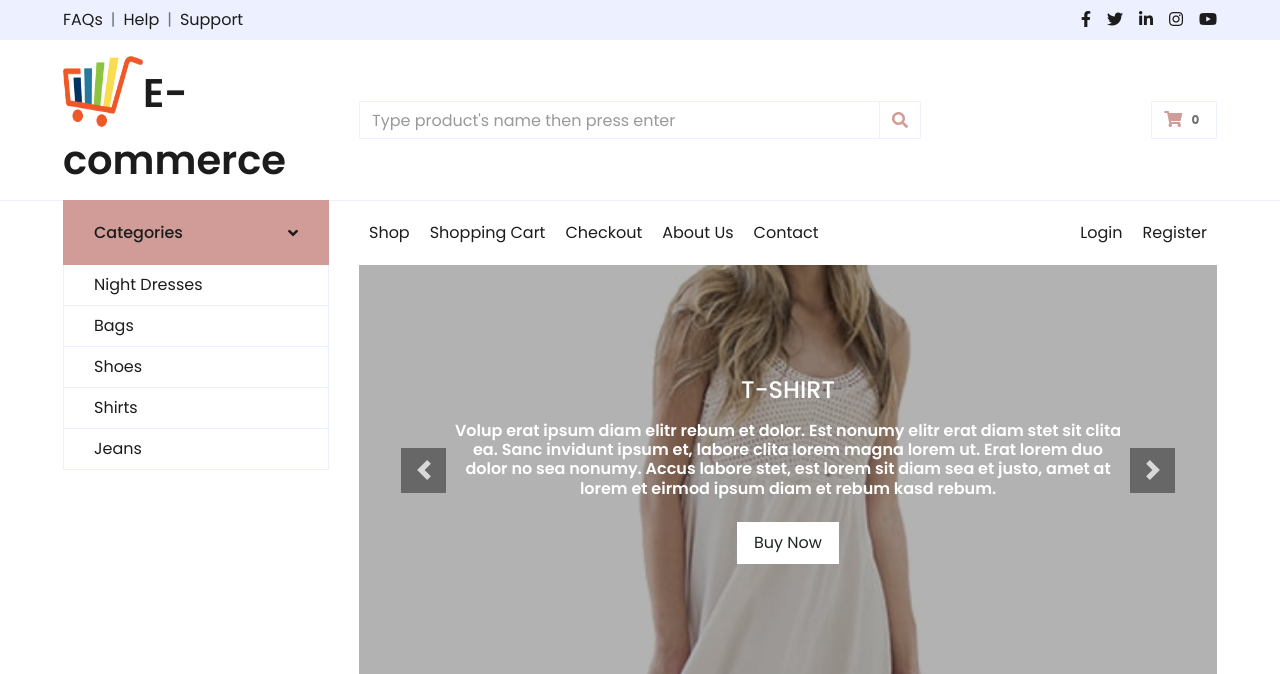
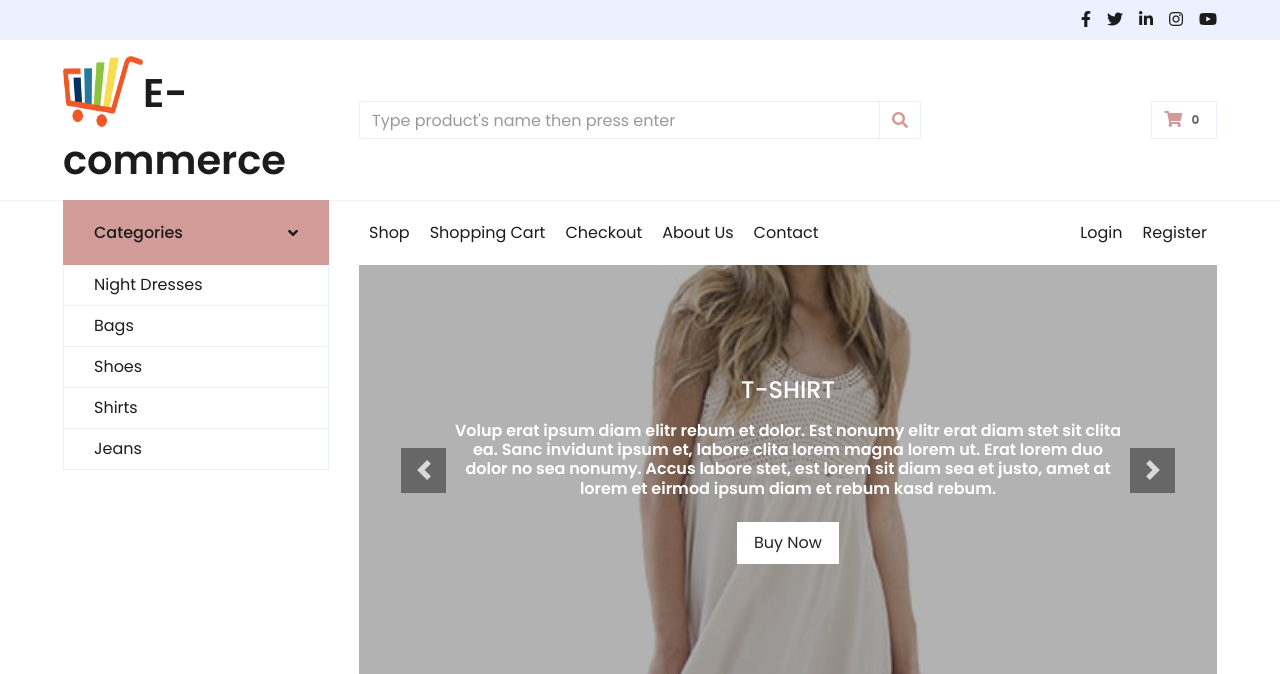
Before and after one commit to dd4227112/ecomerce, a CodeIgniter app: page / in a window 1280 px wide. Shown: the top 674 px of the page. Run offline with CodeIgniter, Linux system fonts and the light colour scheme; data comes from the database, SQL or seed files in the repository; some libraries are stand-ins or nearby versions.

Commit message:
Last update

```diff
--- a/application/config/database.php
+++ b/application/config/database.php
@@ -77,7 +77,7 @@ $db['default'] = array(
 	'dsn'	=> '',
 	'hostname' => 'localhost',
 	'username' => 'root',
-	'password' => '',
+	'password' => 'mwesiGEMWE1',
 	'database' => 'ecommerce',
 	'dbdriver' => 'mysqli',
 	'dbprefix' => '',
--- a/application/controllers/Admin.php
+++ b/application/controllers/Admin.php
@@ -114,7 +114,7 @@ class Admin extends CI_Controller {
 	public function getProductByCategory(){
 		$this->authenticate();
 		$id = $this->uri->segment(3);
-		$data['products'] = $this->Web_model->getProductByCategories($id);
+		$data['products'] = $this->Web_model->getProductByCategories($per_page =null, $page =null, $id);
 		$data['header'] = 'Products in '.$this->db->get_where('categories', ['id'=>$id])->row()->name." Category";
 		$this->load->view('admin/products', $data);
 	}
@@ -342,6 +342,9 @@ class Admin extends CI_Controller {
 		$data['user']=$this->db->get_where('users', ['id'=>$this->session->userdata('user_id')])->row();
 		$this->load->view('admin/profile', $data);
 	}
+	public function manageUser(){
+		echo "Manage user will be here";
+	}
 	public function saveProfileInfo(){
 		$this->authenticate();
 		$id=$this->session->userdata('user_id');
--- a/application/views/admin/admin_header.php
+++ b/application/views/admin/admin_header.php
@@ -134,6 +134,12 @@
                 </ul>
               </div>
             </li>
+            <li class="nav-item">
+              <a class="nav-link" href="<?=base_url('Admin/manageUser')?>">
+                <span class="menu-title">Manage Users</span>
+                <i class="mdi mdi-currency-usd menu-icon"></i>
+              </a>
+            </li>
 
             <li class="nav-item">
               <a class="nav-link" data-bs-toggle="collapse" href="#account-pages" aria-expanded="false" aria-controls="general-pages">
--- a/application/views/admin/class.apriori.php
+++ b/application/views/admin/class.apriori.php
@@ -498,7 +498,7 @@ class Apriori {
       $no=1;
       // echo 'Time: '.$this->arTime.' second(s)<br />===============================================================================<br />';
       //   $this->load->library('database');
-        $dbconnect = mysqli_connect('localhost', 'root', '', 'ecommerce');
+        $dbconnect = mysqli_connect('localhost', 'root', 'mwesiGEMWE1', 'ecommerce');
         mysqli_query($dbconnect, "DELETE FROM items");
 
        foreach($this->rules as $a => $arr)
--- a/application/views/web/checkout.php
+++ b/application/views/web/checkout.php
@@ -1,6 +1,6 @@
 <?php include('header_link.php');?>
         <!-- Topbar Start -->
-        <?php include('topbar.php');?>
+        <?php  include('topbar.php');?>
         <!-- Topbar End -->
 
  <!-- Navbar Start -->
--- a/application/views/web/topbar.php
+++ b/application/views/web/topbar.php
@@ -1,33 +1,33 @@
 <div class="container-fluid">
         <div class="row bg-secondary py-2 px-xl-5">
             <div class="col-lg-6 d-none d-lg-block">
-                <div class="d-inline-flex align-items-center">
-                    <a class="text-dark" href="">FAQs</a>
+                <!-- <div class="d-inline-flex align-items-center">
+                    <a href="" class="text-dark" href="">FAQs</a>
                     <span class="text-muted px-2">|</span>
                     <a class="text-dark" href="">Help</a>
                     <span class="text-muted px-2">|</span>
                     <a class="text-dark show_link" href="">Support</a>
                     <div class ="link_hidden">
                     <span class="text-muted px-2">|</span>
-                    <a href="<?=base_url('/Admin/index')?>" class="text-dark link_hidden" href="">Admin</a>
+                    <a target="_blank" href="<?=base_url('/Admin/index')?>" class="text-dark link_hidden" href="">Admin</a>
                     </div>
-                </div>
+                </div> -->
             </div>
             <div class="col-lg-6 text-center text-lg-right">
                 <div class="d-inline-flex align-items-center">
-                    <a class="text-dark px-2" href="">
+                    <a target="_blank" class="text-dark px-2" href="">
                         <i class="fab fa-facebook-f"></i>
                     </a>
-                    <a class="text-dark px-2" href="">
+                    <a target="_blank" class="text-dark px-2" href="">
                         <i class="fab fa-twitter"></i>
                     </a>
-                    <a class="text-dark px-2" href="">
+                    <a target="_blank" class="text-dark px-2" href="">
                         <i class="fab fa-linkedin-in"></i>
                     </a>
-                    <a class="text-dark px-2" href="">
+                    <a target="_blank" class="text-dark px-2" href="">
                         <i class="fab fa-instagram"></i>
                     </a>
-                    <a class="text-dark pl-2" href="">
+                    <a  target="_blank" class="text-dark pl-2" href="">
                         <i class="fab fa-youtube"></i>
                     </a>
                 </div>
--- a/associationRules.txt
+++ b/associationRules.txt
@@ -1,3 +1,2 @@
-Dress => Jeans = 85.71%
-T-Shirt => Jeans = 66.67%
+Dress => Jeans = 75%
 Sweater => Jeans = 100%
--- a/dataset.txt
+++ b/dataset.txt
@@ -7,6 +7,7 @@ Blouse
 Jeans
 Jeans
 Jeans
+Dress
 Dress,Jeans
 Dress,Jeans
 Dress,Jeans
```
Also changed, not shown: web_files/img/product-3.jpg (deleted), web_files/img/product-5.jpg (deleted), web_files/img/rocapharmacy.jpg (added).
